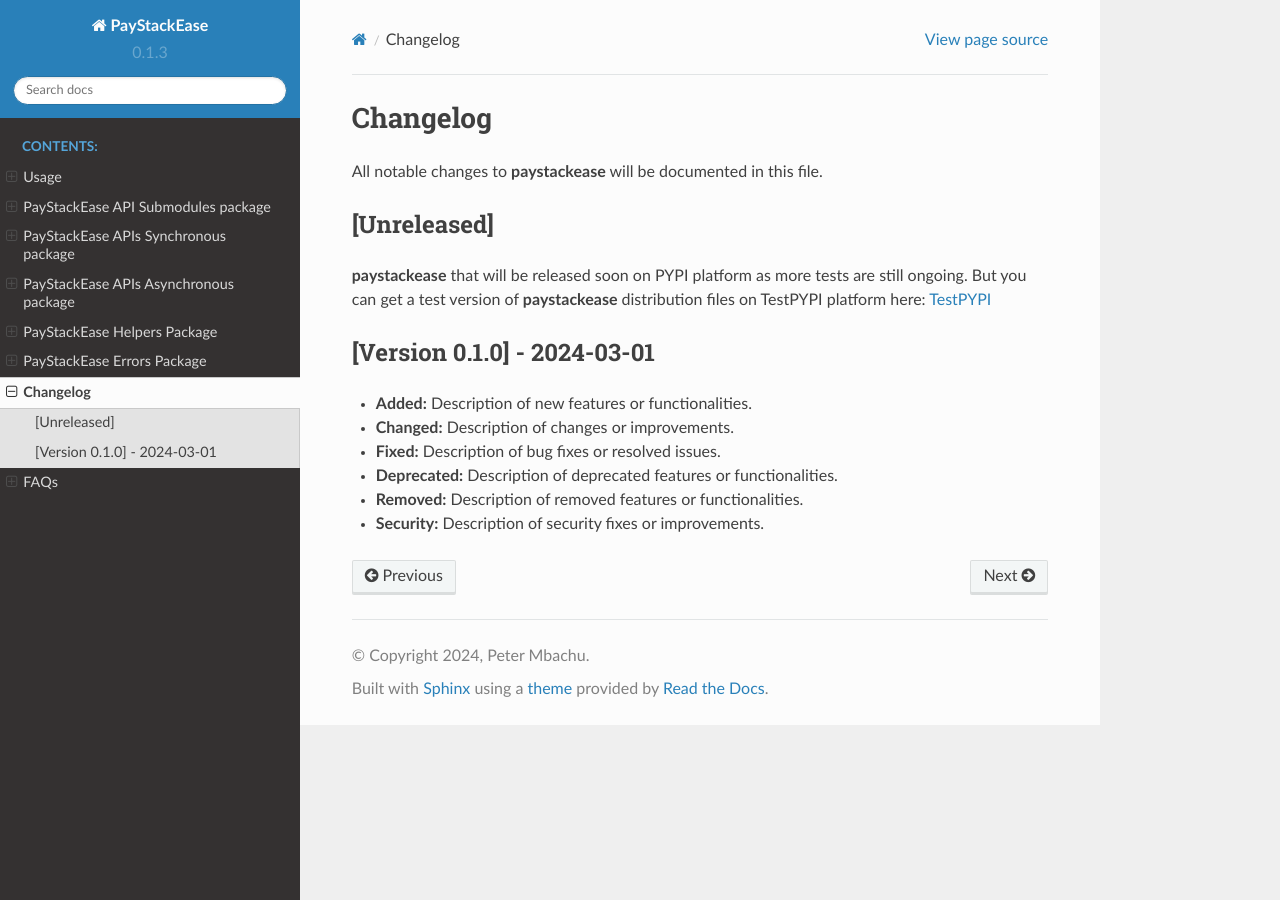
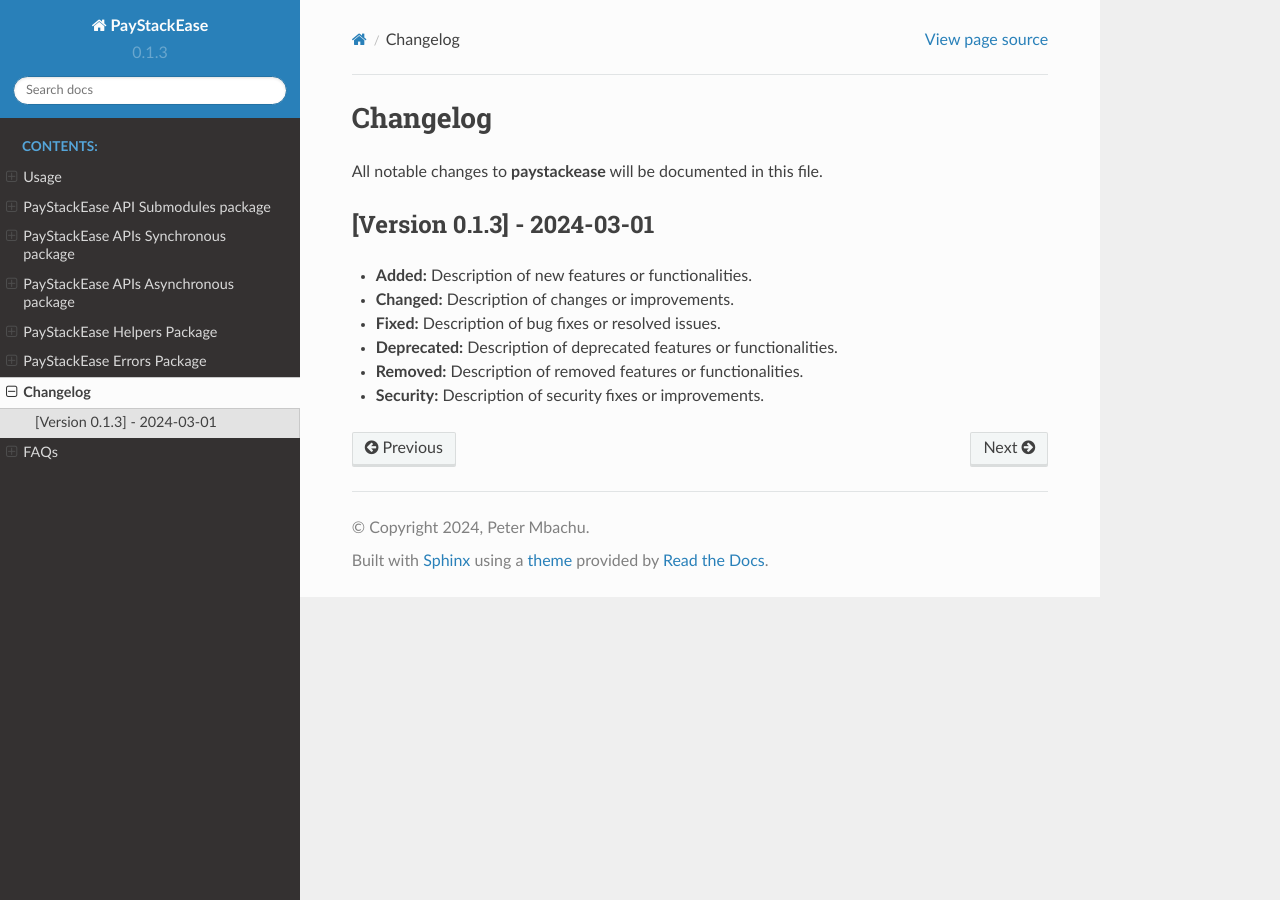
Before and after one commit to cla-bit/PayStackEase, a Sphinx documentation site: the page built from docs/source/changelog.rst, in a window 1280 px wide. Built offline with Sphinx 7.4.7 and the Read the Docs theme 2.0.0, drawn with Linux system fonts in a browser that asks for light colours.

Commit message:
Update changelog.rst

```diff
--- a/docs/source/changelog.rst
+++ b/docs/source/changelog.rst
@@ -5,13 +5,8 @@
 All notable changes to **paystackease** will be documented in this file.
 
 
-[Unreleased]
------------------
-**paystackease** that will be released soon on PYPI platform as more tests are still ongoing.
-But you can get a test version of **paystackease** distribution files on TestPYPI platform here: `TestPYPI`_
 
-
-[Version 0.1.0] - 2024-03-01
+[Version 0.1.3] - 2024-03-01
 ---------------------------------------
 
 - **Added:** Description of new features or functionalities.
```
